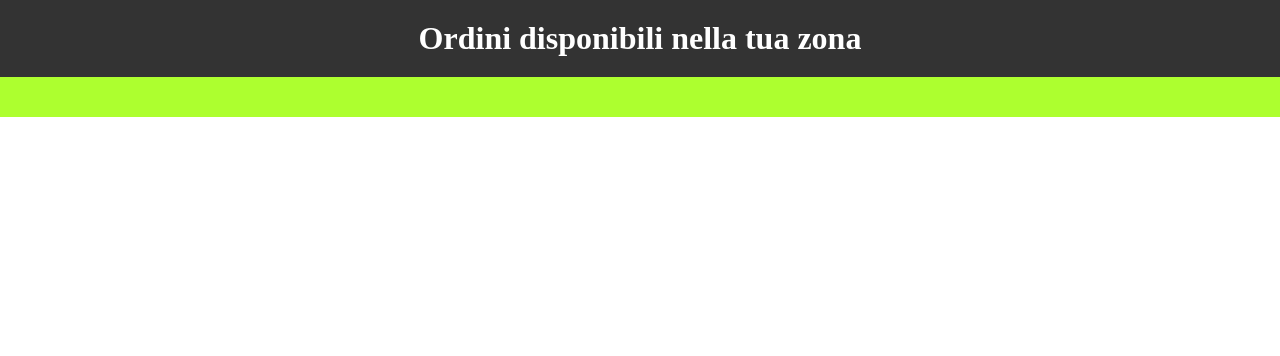
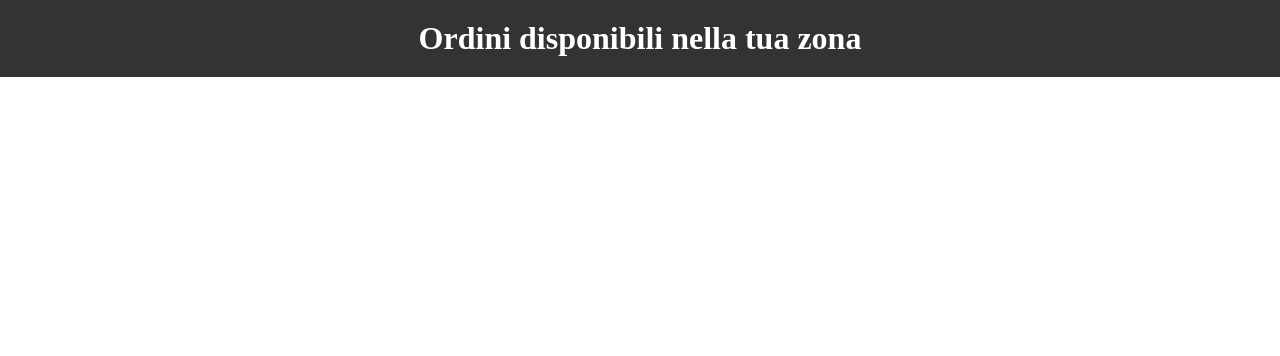
Before and after one commit to IvanCisco/TestGround, a PHP site: page /ProvaConsegnaCopia/frontend/Fattorino.php in a window 1280 px wide. Shown: the part 64-420 px from the top of the page. Run offline with PHP 8.4, Linux system fonts and the light colour scheme.

Commit message:
CSS
Background color set back to white (Zio quel verde mi stava a distruggere gli occhi ); )

```diff
--- a/ProvaConsegna/applicativo/css/stile.css
+++ b/ProvaConsegna/applicativo/css/stile.css
@@ -367,7 +367,7 @@ PERCHÃ¨ C'Ã¨ STATA LA MODIFICA DELLA NAVBAR
 }
 
 .page-content{
-    background-color: greenyellow;
+    /*background-color: greenyellow;*/
     padding: 20px;
     width: 100%; /* Imposta la larghezza al 100% */
     box-sizing: border-box; /* Considera il padding nell'impostazione della larghezza */
```
